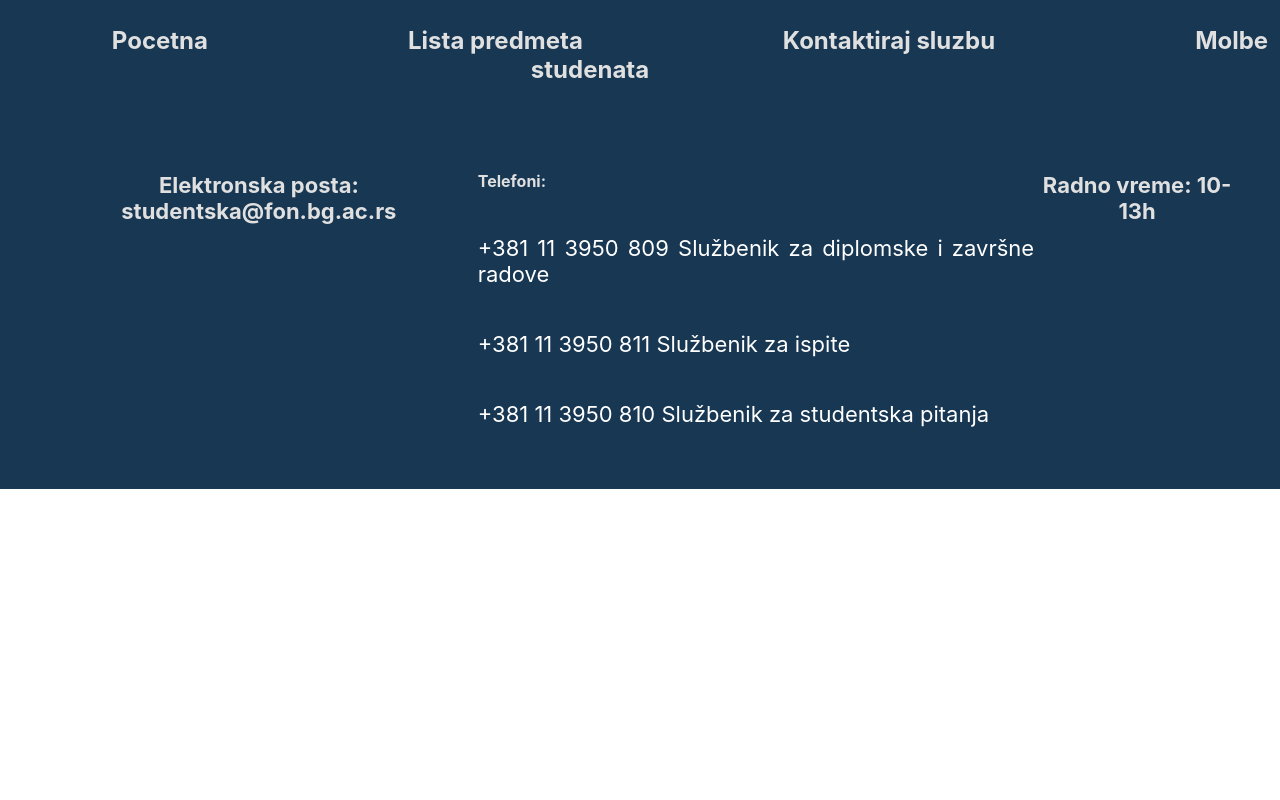
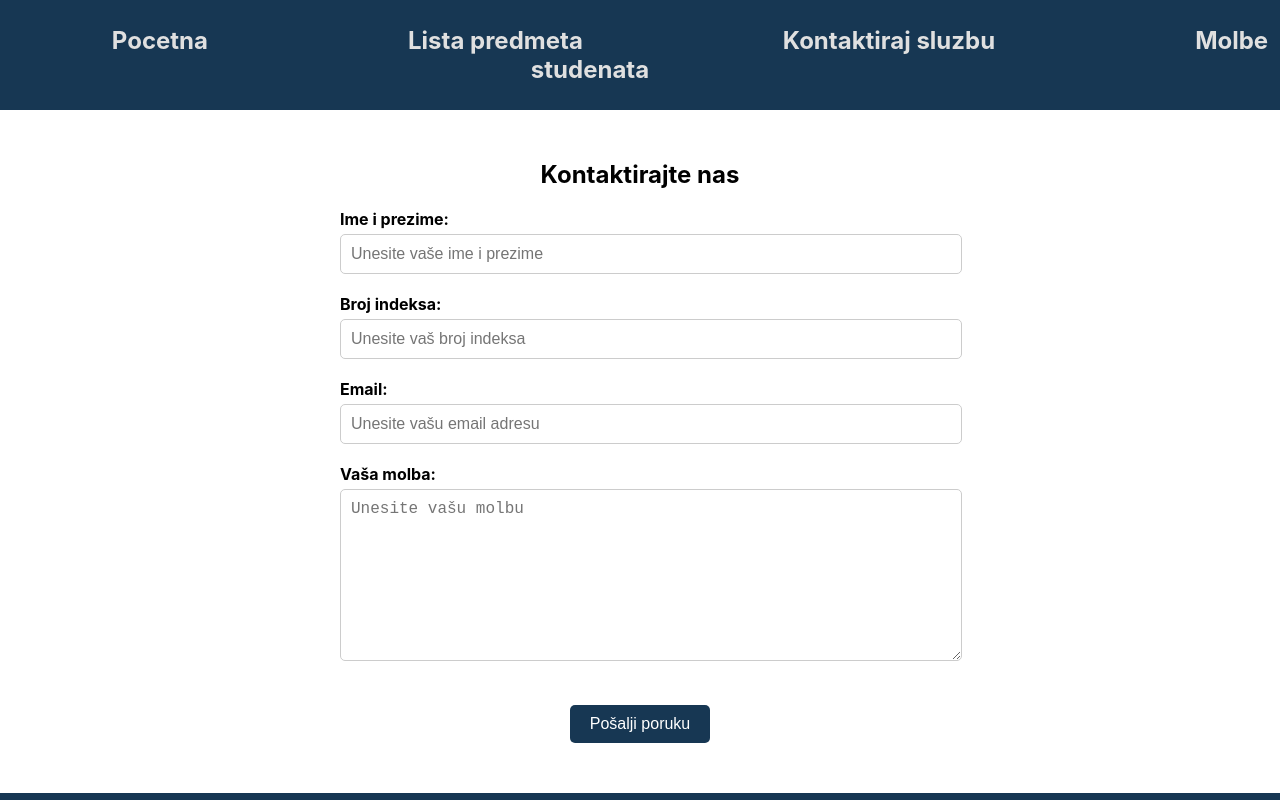
Before and after one commit to elab-development/internet-tehnologije-projekat-appstudentskasluzba_2019_0473, a React (Create React App) app in the folder studentska-react/: page /kontakt in a window 1280 px wide. Shown: the top 800 px of the page. Built offline with nearby package versions, Linux system fonts and the light colour scheme.

Commit message:
Kreirana forma za kontaktiranje sluzbe i slanje molbe

```diff
--- a/studentska-react/src/App.js
+++ b/studentska-react/src/App.js
@@ -1,10 +1,15 @@
 import { BrowserRouter, Route, Routes } from 'react-router-dom';
 import './App.css';
-import Footer from './komponente/footer/Footer';
-import Navbar from './komponente/nav/Navbar';
 import Pocetna from './komponente/pocetna/Pocetna';
+import ContactForm from './komponente/kontaktirajSluzbu/ContactForm';
+import { useState } from 'react';
+import Footer from './komponente/Footer/Footer';
+import Navbar from './komponente/navbar/Navbar';
 
 function App() {
+
+  const [messages, setMessages] = useState([]);
+
   return (
     <div className="App">
       <BrowserRouter>
@@ -13,6 +18,10 @@ function App() {
         <Route
         path='/'
         element={<Pocetna/>}>
+        </Route>
+        <Route
+         path="/kontakt"
+         element={<ContactForm messages={messages} setMessages={setMessages}/>} >
         </Route>
 
       </Routes>
--- /dev/null
+++ b/studentska-react/src/komponente/kontaktirajSluzbu/ContactForm.css
@@ -0,0 +1,62 @@
+.contact-form-container {
+    text-align: center;
+    margin: 50px auto;
+    max-width: 600px;
+  }
+
+  .contact-form-container h2 {
+    font-size: 24px;
+    margin-bottom: 20px;
+  }
+
+  .contact-form {
+    margin-top: 20px;
+  }
+
+  .input-container {
+    margin-bottom: 20px;
+    text-align: left;
+  }
+
+  .input-container label {
+    display: block;
+    font-weight: bold;
+    margin-bottom: 5px;
+  }
+
+  .input-container input[type="text"],
+  .input-container input[type="email"],
+  .input-container textarea {
+    width: 100%;
+    padding: 10px;
+    border: 1px solid #ccc;
+    border-radius: 5px;
+    font-size: 16px;
+  }
+
+  .input-container textarea {
+    height: 150px;
+  }
+
+  .submit-button {
+    background-color: #173753;
+    color: white;
+    border: none;
+    padding: 10px 20px;
+    font-size: 16px;
+    cursor: pointer;
+    border-radius: 5px;
+    transition: background-color 0.3s ease, color 0.3s ease;
+  }
+
+  .submit-button:hover {
+    background-color: orange;
+  }
+
+  .alert {
+    margin-top: 20px;
+    padding: 10px;
+    background-color: #f2dede;
+    color: #a94442;
+    border-radius: 5px;
+  }
--- /dev/null
+++ b/studentska-react/src/komponente/kontaktirajSluzbu/ContactForm.jsx
@@ -0,0 +1,87 @@
+import React, { useState } from 'react';
+import './ContactForm.css';
+
+const ContactForm = ({ messages, setMessages }) => {
+  const [ime, setIme] = useState('');
+  const [email, setEmail] = useState('');
+  const [molba, setMolba] = useState('');
+  const [indeks, setIndeks] = useState('');
+  const [alert, setAlert] = useState('');
+
+  const handleSubmit = (e) => {
+    e.preventDefault();
+    if (ime && indeks && email && molba) {
+      const novaPoruka = {
+        ime,
+        indeks,
+        email,
+        molba,
+      };
+      setMessages([...messages, novaPoruka]);
+      setAlert('Molba uspešno poslata!');
+      setIme('');
+      setIndeks('');
+      setEmail('');
+      setMolba('');
+    } else {
+      setAlert('Molimo Vas da popunite sva polja.');
+    }
+  };
+
+  return (
+      <div className="contact-form-container">
+        <h2>Kontaktirajte nas</h2>
+        <form onSubmit={handleSubmit} className="contact-form">
+          <div className="input-container">
+            <label htmlFor="ime">Ime i prezime:</label>
+            <input
+              type="text"
+              id="ime"
+              value={ime}
+              onChange={(e) => setIme(e.target.value)}
+              placeholder="Unesite vaše ime i prezime"
+              required
+            />
+          </div>
+          <div className="input-container">
+            <label htmlFor="indeks">Broj indeksa:</label>
+            <input
+              type="text"
+              id="indeks"
+              value={indeks}
+              onChange={(e) => setIndeks(e.target.value)}
+              placeholder="Unesite vaš broj indeksa"
+              required
+            />
+          </div>
+          <div className="input-container">
+            <label htmlFor="email">Email:</label>
+            <input
+              type="email"
+              id="email"
+              value={email}
+              onChange={(e) => setEmail(e.target.value)}
+              placeholder="Unesite vašu email adresu"
+              required
+            />
+          </div>
+          <div className="input-container">
+            <label htmlFor="molba">Vaša molba:</label>
+            <textarea
+              id="molba"
+              value={molba}
+              onChange={(e) => setMolba(e.target.value)}
+              placeholder="Unesite vašu molbu"
+              required
+            ></textarea>
+          </div>
+          <button type="submit" className="submit-button">
+            Pošalji poruku
+          </button>
+        </form>
+        {alert && <div className="alert">{alert}</div>}
+      </div>
+  );
+};
+
+export default ContactForm;
```
Also changed, not shown: studentska-react/src/komponente/navbar/Navbar.css (renamed from studentska-react/src/komponente/nav/Navbar.css), studentska-react/src/komponente/navbar/Navbar.jsx (renamed from studentska-react/src/komponente/nav/Navbar.jsx).
